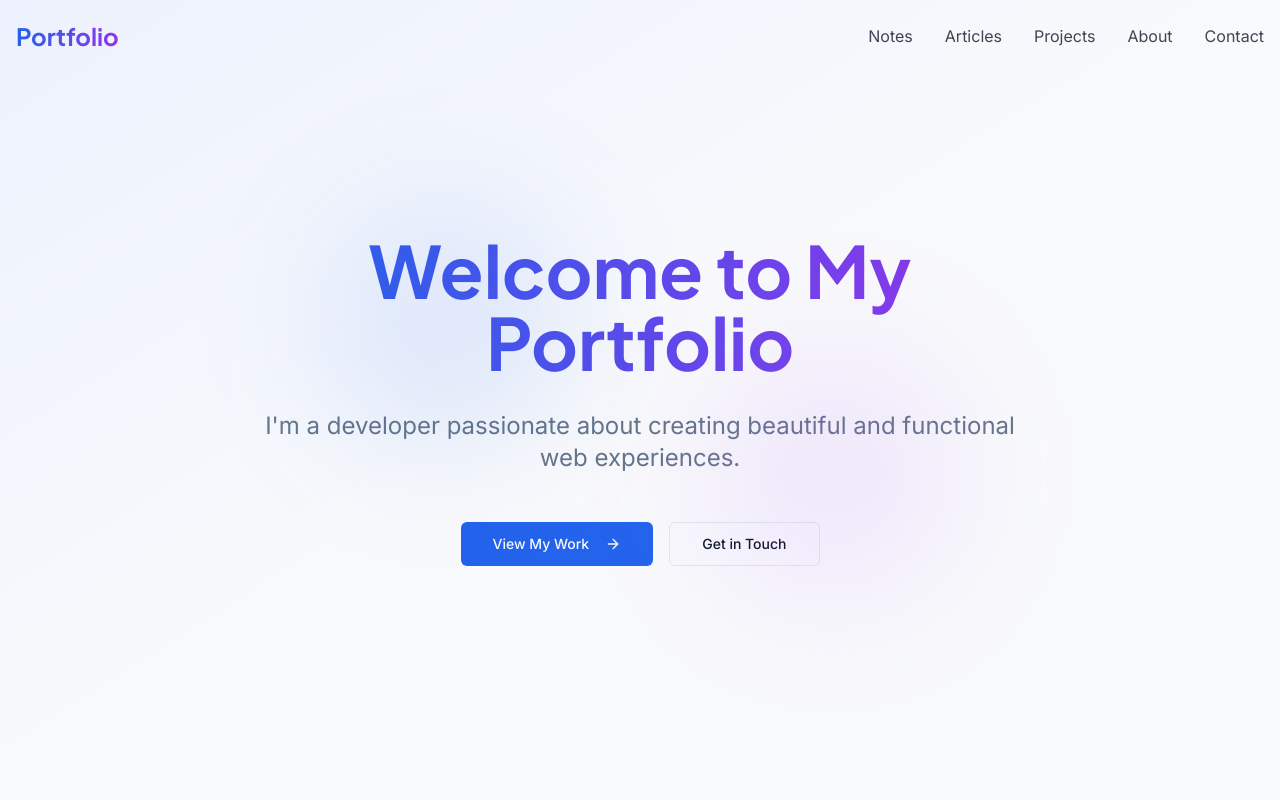
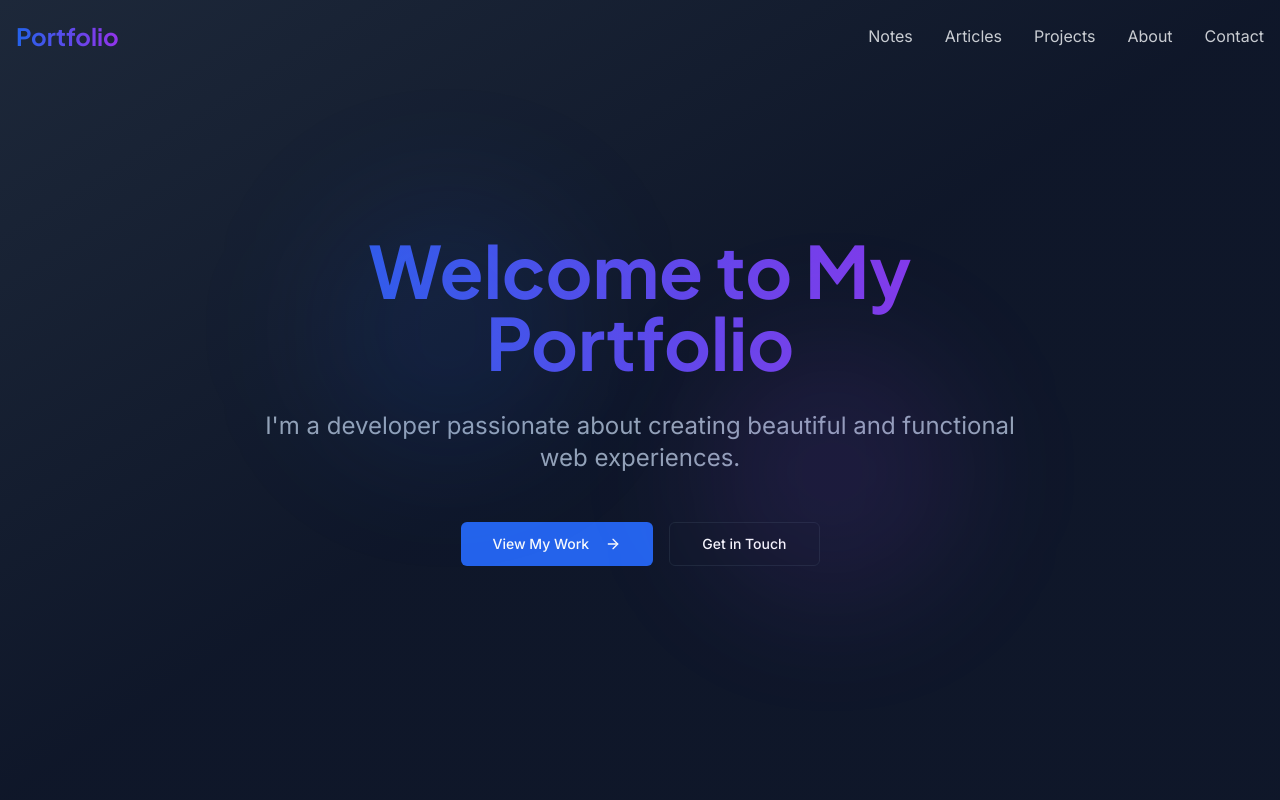
Before and after one commit to xeinshamim/xein, a React (Vite) app: page / in a window 1280 px wide. Shown: the top 800 px of the page. Built offline with nearby package versions, Linux system fonts and the light colour scheme.

Commit message:
Update design to dark navy blue
Changed the overall design to incorporate a dark navy blue theme while maintaining the existing style. Adjusted color variables and styles to ensure consistency across the application.
[skip gpt_engineer]

```diff
--- a/src/index.css
+++ b/src/index.css
@@ -4,24 +4,24 @@
 
 @layer base {
   :root {
-    --background: 220 33% 98%;
-    --foreground: 222 47% 11%;
-    --card: 0 0% 100%;
-    --card-foreground: 222 47% 11%;
-    --popover: 0 0% 100%;
-    --popover-foreground: 222 47% 11%;
+    --background: 222 47% 11%;
+    --foreground: 210 40% 98%;
+    --card: 223 47% 13%;
+    --card-foreground: 210 40% 98%;
+    --popover: 223 47% 13%;
+    --popover-foreground: 210 40% 98%;
     --primary: 221 83% 53%;
     --primary-foreground: 210 40% 98%;
     --secondary: 217 33% 17%;
     --secondary-foreground: 210 40% 98%;
-    --muted: 217 33% 97%;
-    --muted-foreground: 215 16% 47%;
-    --accent: 221 83% 96%;
-    --accent-foreground: 222 47% 11%;
-    --destructive: 0 84% 60%;
+    --muted: 217 33% 17%;
+    --muted-foreground: 215 20% 65%;
+    --accent: 217 33% 17%;
+    --accent-foreground: 210 40% 98%;
+    --destructive: 0 63% 31%;
     --destructive-foreground: 210 40% 98%;
-    --border: 214 32% 91%;
-    --input: 214 32% 91%;
+    --border: 217 33% 17%;
+    --input: 217 33% 17%;
     --ring: 221 83% 53%;
     --radius: 0.75rem;
   }
```
Also changed, not shown: tailwind.config.ts (line endings or trailing spaces).
